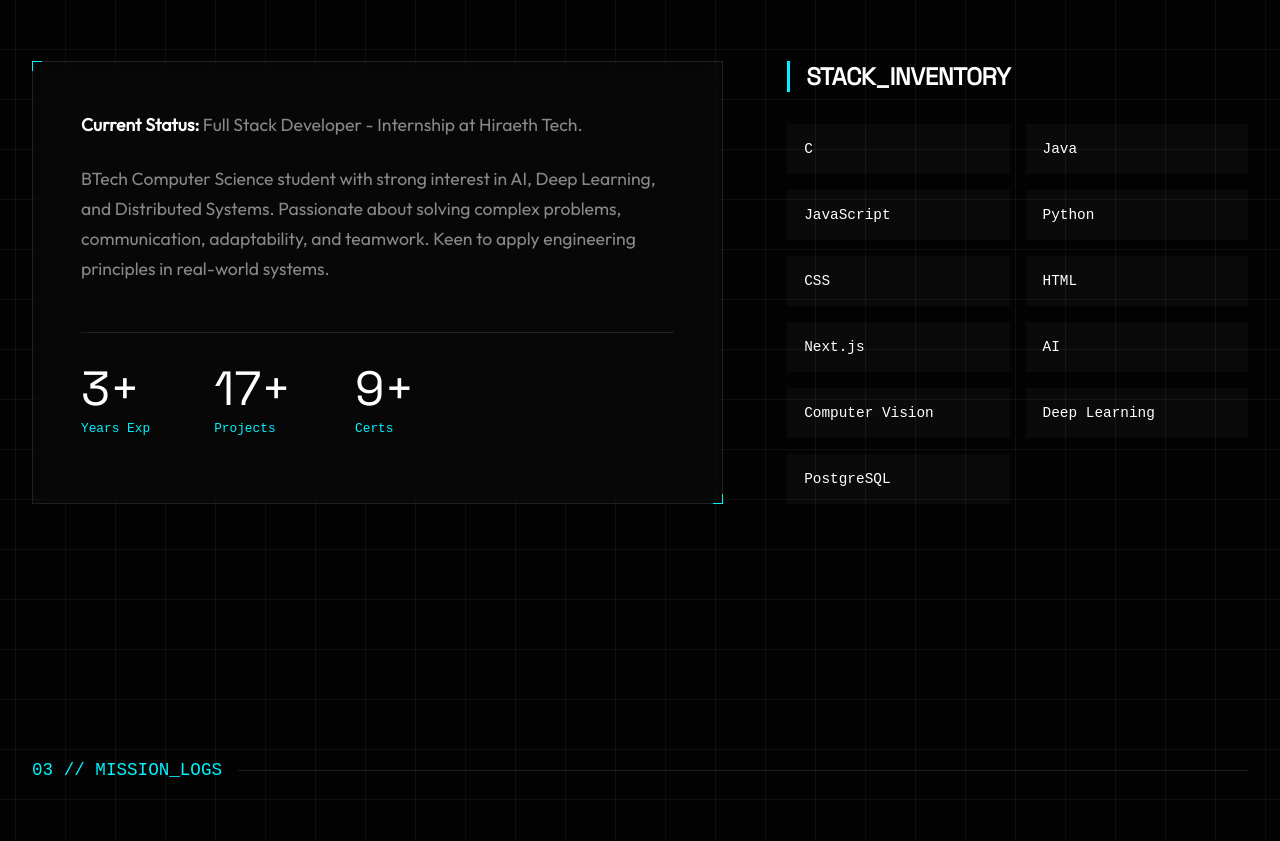
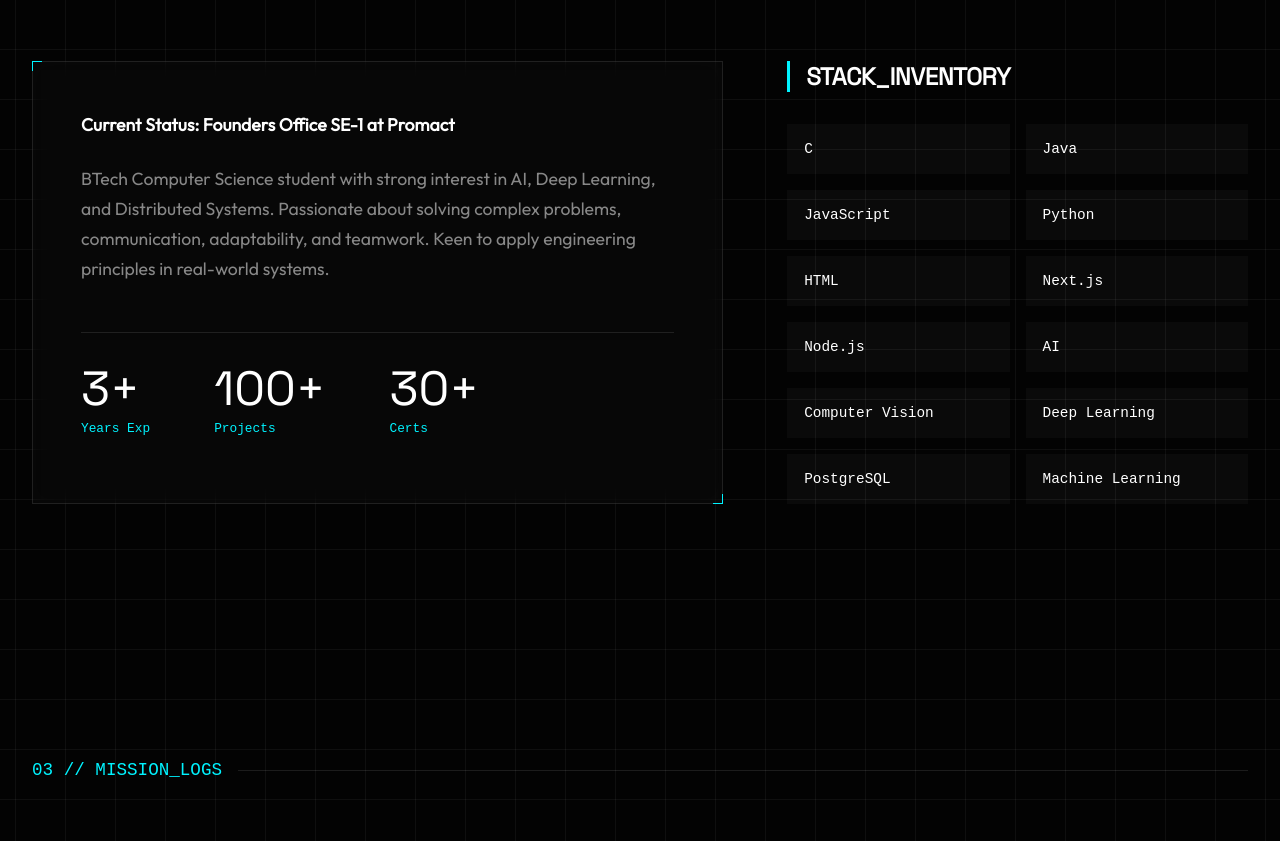
Before and after one commit to Vatsa10/vatsa-joshi-landing, an Astro site: page / in a window 1280 px wide. Shown: the part 951-1792 px from the top of the page. Built offline with nearby package versions, Linux system fonts and the light colour scheme; Astro itself is replaced by a stand-in of ours.

Commit message:
refine about

```diff
--- a/src/components/About.astro
+++ b/src/components/About.astro
@@ -11,7 +11,7 @@ import data from '../../data.json';
     <div class="content-grid">
         <div class="bio glass-panel tech-border">
             <p>
-                <span class="highlight">Current Status:</span> {data.work_experience[0].title} at {data.work_experience[0].company}.
+                <span class="highlight">Current Status: Founders Office SE-1 at Promact
             </p>
             <p>
                {data.summary}
@@ -23,11 +23,11 @@ import data from '../../data.json';
                     <span class="stat-label">Years Exp</span>
                 </div>
                 <div class="stat">
-                    <span class="stat-num">{data.projects.length}+</span>
+                    <span class="stat-num">100+</span>
                     <span class="stat-label">Projects</span>
                 </div>
                  <div class="stat">
-                    <span class="stat-num">{data.certifications.length}+</span>
+                    <span class="stat-num">30+</span>
                     <span class="stat-label">Certs</span>
                 </div>
             </div>
@@ -40,13 +40,14 @@ import data from '../../data.json';
                {data.skills.programming_languages.slice(0,4).map(skill => (
                    <li class="skill-item">{skill}</li>
                ))}
-                {data.skills.web_development.slice(0,3).map(skill => (
+                {data.skills.web_development.slice(1,4).map(skill => (
                    <li class="skill-item">{skill}</li>
                ))}
                {data.skills.ai_deep_learning.slice(0,3).map(skill => (
                    <li class="skill-item">{skill}</li>
                ))}
                 <li class="skill-item">PostgreSQL</li>
+                <li class="skill-item">Machine Learning</li>
              </ul>
         </div>
     </div>
```
